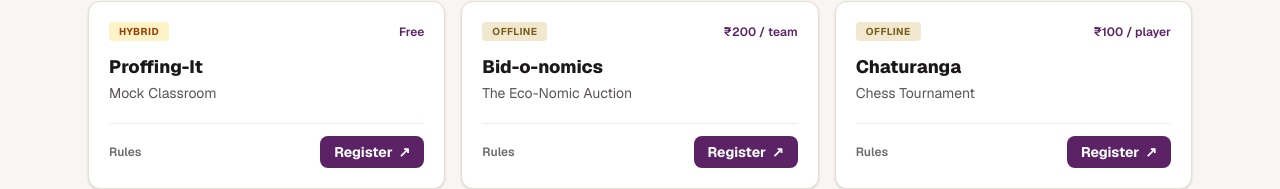
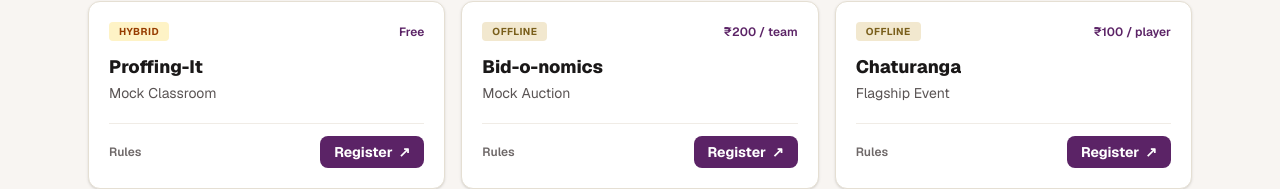
Before and after one commit to Sagniiiik/yesm-2026, a Next.js app: page /register in a window 1280 px wide. Shown: the part 1422-1611 px from the top of the page. Built offline with nearby package versions, Linux system fonts and the light colour scheme.

Commit message:
registration changes

```diff
--- a/app/register/page.tsx
+++ b/app/register/page.tsx
@@ -358,7 +358,7 @@ const registrationEvents = [
     rulebookHref: "/rulebook#bid-o-nomics",
     mode: "OFFLINE",
     title: "Bid-o-nomics",
-    subtitle: "The Eco-Nomic Auction",
+    subtitle: "Mock Auction",
     cost: "₹200 / team",
     formUrl:
       "https://docs.google.com/forms/d/e/1FAIpQLSey0VxoU0l8LVkRguguAD7XSCENEm_cO2FYl25iaCGf13iTgw/viewform?usp=publish-editor",
@@ -368,7 +368,7 @@ const registrationEvents = [
     rulebookHref: "/rulebook#chaturanga",
     mode: "OFFLINE",
     title: "Chaturanga",
-    subtitle: "Chess Tournament",
+    subtitle: "Flagship Event",
     cost: "₹100 / player",
     formUrl: "https://forms.cloud.microsoft/r/uqJeAxxJNv?embed=true",
   },
```
